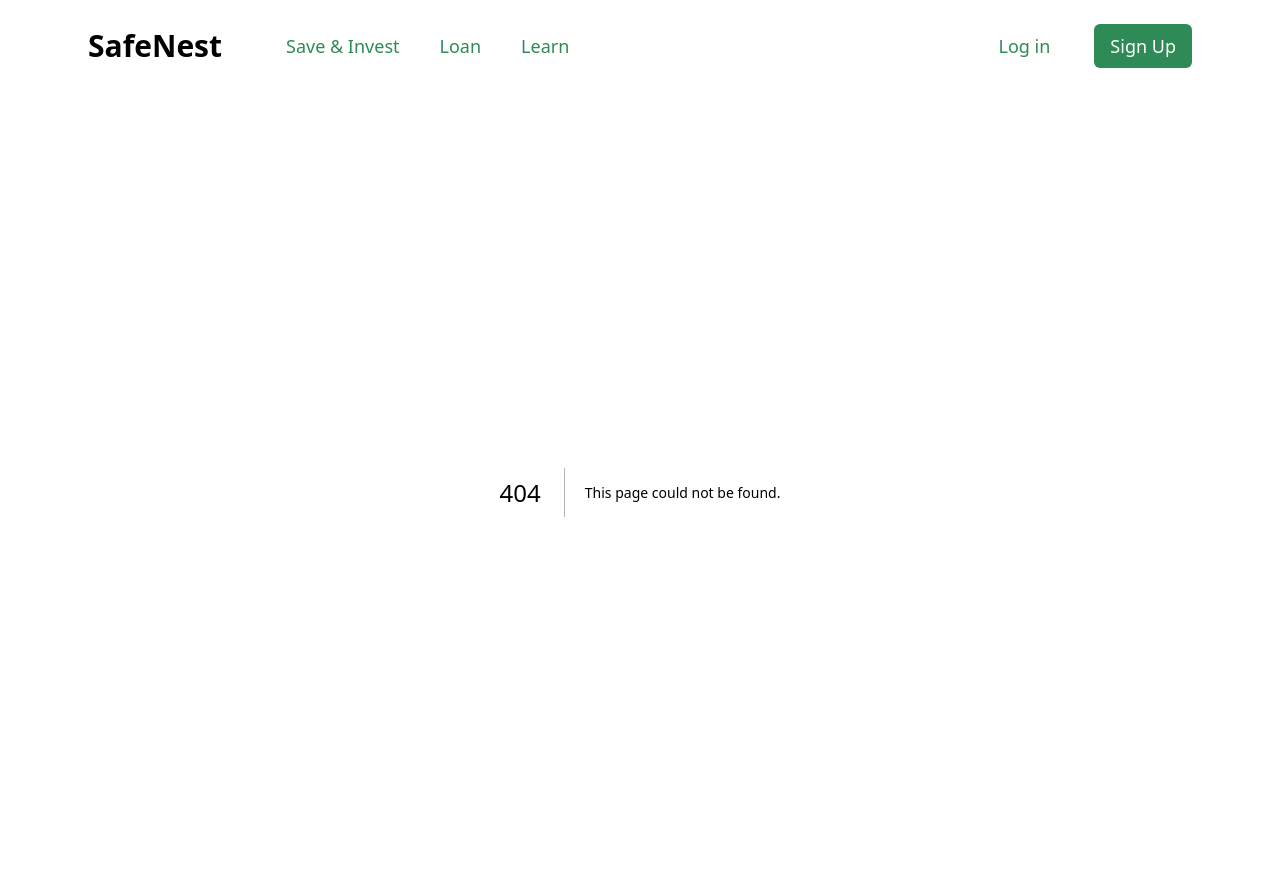
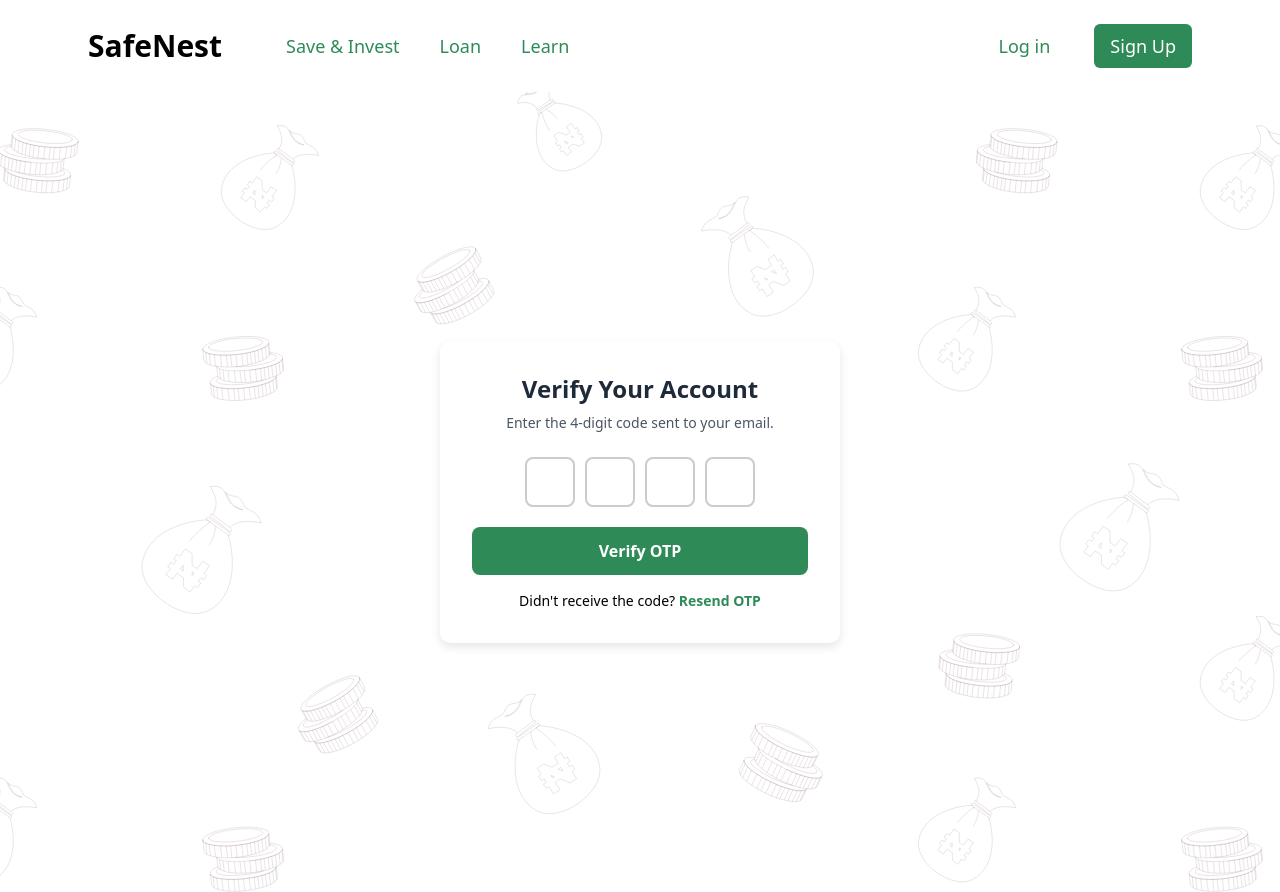
Before and after one commit to Thomson-dev/SafeNest, a Next.js app: page /auth/verification in a window 1280 px wide. Before the commit this address had no page. Built offline with nearby package versions, Linux system fonts and the light colour scheme.

Commit message:
verification

```diff
--- a/app/auth/login/page.jsx
+++ b/app/auth/login/page.jsx
@@ -1,54 +1,90 @@
 "use client";
-import React from "react";
+import React, { useState } from "react";
+import { useRouter } from "next/navigation";
+import { toast, ToastContainer } from "react-toastify";
+import "react-toastify/dist/ReactToastify.css";
 import "./login.css";
-import { useRouter } from "next/navigation";
 
 const Login = () => {
   const router = useRouter();
+  const [loading, setLoading] = useState(false);
 
-  const handleSubmit = (event) => {
+  const handleSubmit = async (event) => {
     event.preventDefault();
-    // Add your authentication logic here
-    // If authentication is successful, navigate to the dashboard
-    router.push("/dashboard");
+    setLoading(true);
+
+    const formData = new FormData(event.target);
+    const email = formData.get("email");
+    const password = formData.get("password");
+
+    try {
+      const response = await fetch("https://your-api-url.com/login", {
+        method: "POST",
+        headers: {
+          "Content-Type": "application/json",
+        },
+        body: JSON.stringify({ email, password }),
+      });
+
+      const data = await response.json();
+
+      if (response.ok) {
+        // Store token
+        localStorage.setItem("token", data.token);
+
+        // Show success toast
+        toast.success("Login successful!", {
+          position: "top-right",
+          autoClose: 3000,
+        });
+
+        // Redirect after a short delay
+        setTimeout(() => router.push("/dashboard"), 1500);
+      } else {
+        throw new Error(data.message || "Login failed. Please try again.");
+      }
+    } catch (err) {
+      toast.error(err.message, {
+        position: "top-right",
+        autoClose: 3000,
+      });
+    } finally {
+      setLoading(false);
+    }
   };
 
   return (
-    <div className="h-screen bg-cover  bg-center login-background">
+    <div className="h-screen bg-cover bg-center login-background">
+      <ToastContainer />
       <div className="flex items-center justify-center h-full bg-opacity-50">
         <div className="bg-white p-8 min-h-[60vh] rounded-xl w-[32%] shadow-sm">
           <h2 className="text-2xl text-center font-bold mb-4">
             Log in to your account
           </h2>
 
-          {/* Move onSubmit inside the form */}
           <form onSubmit={handleSubmit}>
             <div className="mb-5">
-              <label
-                htmlFor="email"
-                className="block mb-2 text-sm font-medium text-gray-900"
-              >
+              <label htmlFor="email" className="block mb-2 text-sm font-medium text-gray-900">
                 Your email
               </label>
               <input
                 type="email"
                 id="email"
+                name="email"
                 className="bg-gray-50 border border-gray-300 text-gray-900 text-sm rounded-lg focus:ring-blue-500 focus:border-blue-500 block w-full p-4"
-                placeholder="name@flowbite.com"
+                placeholder="name@example.com"
                 required
               />
             </div>
 
             <div className="mb-5">
-              <label
-                htmlFor="password"
-                className="block mb-2 text-sm font-medium text-gray-900"
-              >
+              <label htmlFor="password" className="block mb-2 text-sm font-medium text-gray-900">
                 Your password
               </label>
               <input
                 type="password"
                 id="password"
+                name="password"
                 className="bg-gray-50 border border-gray-300 text-gray-900 text-sm rounded-lg focus:ring-blue-500 focus:border-blue-500 block w-full p-4"
                 required
               />
@@ -56,10 +92,7 @@ const Login = () => {
 
             <div className="my-10 text-right">
               <span>Forgot password? </span>
-              <a
-                href="/auth/reset-password"
-                className="text-base text-[#2E8B57] font-medium"
-              >
+              <a href="/auth/reset-password" className="text-base text-[#2E8B57] font-medium">
                 Reset here
               </a>
             </div>
@@ -67,17 +100,15 @@ const Login = () => {
             <button
               type="submit"
               className="text-white w-full border bg-[#2E8B57] focus:ring-4 focus:outline-none focus:ring-blue-300 font-medium rounded-lg text-sm px-5 py-4 text-center"
+              disabled={loading}
             >
-              Login
+              {loading ? "Logging in..." : "Login"}
             </button>
 
             <div className="my-6 text-center">
               <span>New User </span>
-              <a
-                href="/auth/register"
-                className="text-base text-[#2E8B57] font-medium"
-              >
-              Sign Up
+              <a href="/auth/register" className="text-base text-[#2E8B57] font-medium">
+                Sign Up
               </a>
             </div>
           </form>
--- /dev/null
+++ b/app/auth/verification/page.jsx
@@ -0,0 +1,109 @@
+"use client";
+import React, { useState, useRef } from "react";
+import { useRouter } from "next/navigation";
+import { toast, ToastContainer } from "react-toastify";
+import "react-toastify/dist/ReactToastify.css";
+import "./verify.css";
+
+const Verification = () => {
+  const router = useRouter();
+  const [otp, setOtp] = useState(["", "", "", ""]);
+  const inputRefs = [useRef(), useRef(), useRef(), useRef()];
+  const [loading, setLoading] = useState(false);
+
+  // Handle OTP input
+  const handleChange = (index, e) => {
+    const value = e.target.value;
+    if (!isNaN(value) && value.length <= 1) {
+      let newOtp = [...otp];
+      newOtp[index] = value;
+      setOtp(newOtp);
+
+      // Move to next input
+      if (value && index < 3) {
+        inputRefs[index + 1].current.focus();
+      }
+    }
+  };
+
+  // Handle Backspace
+  const handleKeyDown = (index, e) => {
+    if (e.key === "Backspace" && !otp[index] && index > 0) {
+      inputRefs[index - 1].current.focus();
+    }
+  };
+
+  // Handle OTP Submission
+  const handleSubmit = async (e) => {
+    e.preventDefault();
+    setLoading(true);
+    const enteredOtp = otp.join("");
+
+    try {
+      const response = await fetch("https://your-api-url.com/verify-otp", {
+        method: "POST",
+        headers: { "Content-Type": "application/json" },
+        body: JSON.stringify({ otp: enteredOtp }),
+      });
+
+      const data = await response.json();
+
+      if (response.ok) {
+        toast.success("OTP Verified Successfully!", { position: "top-right" });
+        setTimeout(() => router.push("/dashboard"), 1500);
+      } else {
+        throw new Error(data.message || "Invalid OTP. Please try again.");
+      }
+    } catch (error) {
+      toast.error(error.message, { position: "top-right" });
+    } finally {
+      setLoading(false);
+    }
+  };
+
+  // Resend OTP function
+  const handleResend = () => {
+    toast.info("New OTP sent!", { position: "top-right" });
+    // Call API to resend OTP
+  };
+
+  return (
+    <div className="verify-background">
+      <ToastContainer />
+      <div className="otp-container">
+        <h2 className="text-2xl font-semibold text-gray-800">Verify Your Account</h2>
+        <p className="text-gray-600 text-sm mt-2">Enter the 4-digit code sent to your email.</p>
+
+        <form onSubmit={handleSubmit} className="mt-6">
+          <div className="otp-inputs">
+            {otp.map((digit, index) => (
+              <input
+                key={index}
+                type="text"
+                maxLength="1"
+                className="otp-input"
+                value={digit}
+                onChange={(e) => handleChange(index, e)}
+                onKeyDown={(e) => handleKeyDown(index, e)}
+                ref={inputRefs[index]}
+              />
+            ))}
+          </div>
+
+          <button type="submit" className="verify-button" disabled={loading}>
+            {loading ? "Verifying..." : "Verify OTP"}
+          </button>
+
+          <p className="resend-text">
+            Didn't receive the code?{" "}
+            <button onClick={handleResend} className="resend-button">
+              Resend OTP
+            </button>
+          </p>
+        </form>
+      </div>
+    </div>
+  );
+};
+
+export default Verification;
--- /dev/null
+++ b/app/auth/verification/verify.css
@@ -0,0 +1,104 @@
+/* Background styling */
+.verify-background {
+    background-image: url('/hervest-bg.svg');
+    display: flex;
+    align-items: center;
+    justify-content: center;
+    min-height: 100vh;
+    padding: 20px;
+  }
+
+  /* OTP Box Container */
+  .otp-container {
+    background: white;
+    padding: 2rem;
+    border-radius: 10px;
+    box-shadow: 0px 4px 10px rgba(0, 0, 0, 0.1);
+    text-align: center;
+    width: 100%;
+    max-width: 400px; /* Perfect for all devices */
+  }
+
+  /* OTP Input Styling */
+  .otp-input {
+    width: 50px;
+    height: 50px;
+    text-align: center;
+    font-size: 1.5rem;
+    font-weight: bold;
+    border: 2px solid #ccc;
+    border-radius: 8px;
+    outline: none;
+    transition: border-color 0.3s;
+  }
+
+  .otp-input:focus {
+    border-color: #2E8B57;
+    box-shadow: 0px 0px 8px rgba(46, 139, 87, 0.5);
+  }
+
+  /* Button Styling */
+  .verify-button {
+    width: 100%;
+    margin-top: 20px;
+    padding: 12px;
+    background-color: #2E8B57;
+    color: white;
+    font-weight: bold;
+    border: none;
+    border-radius: 8px;
+    cursor: pointer;
+    transition: background 0.3s;
+  }
+
+  .verify-button:hover {
+    background-color: #276e4d;
+  }
+
+  /* Responsive OTP Inputs */
+  .otp-inputs {
+    display: flex;
+    justify-content: center;
+    gap: 10px;
+    margin-top: 20px;
+  }
+
+  /* Resend OTP */
+  .resend-text {
+    margin-top: 15px;
+    font-size: 14px;
+  }
+
+  .resend-button {
+    color: #2E8B57;
+    font-weight: bold;
+    cursor: pointer;
+    background: none;
+    border: none;
+    padding: 0;
+  }
+
+  .resend-button:hover {
+    text-decoration: underline;
+  }
+
+  /* Responsive Design */
+  @media (max-width: 600px) {
+    .otp-container {
+      width: 90%;
+    }
+    .otp-input {
+      width: 45px;
+      height: 45px;
+      font-size: 1.2rem;
+    }
+  }
+
+
+  .overlay {
+    background-color: rgba(0, 0, 0, 0.5);
+    height: 100%;
+    display: flex;
+    align-items: center;
+    justify-content: center;
+  }
--- a/package.json
+++ b/package.json
@@ -14,7 +14,8 @@
     "next": "15.2.2",
     "react": "^19.0.0",
     "react-dom": "^19.0.0",
-    "react-icons": "^5.5.0"
+    "react-icons": "^5.5.0",
+    "react-toastify": "^11.0.5"
   },
   "devDependencies": {
     "@tailwindcss/postcss": "^4",
```
Also changed, not shown: 1 other file (tests, documents, lock files or other folders).
